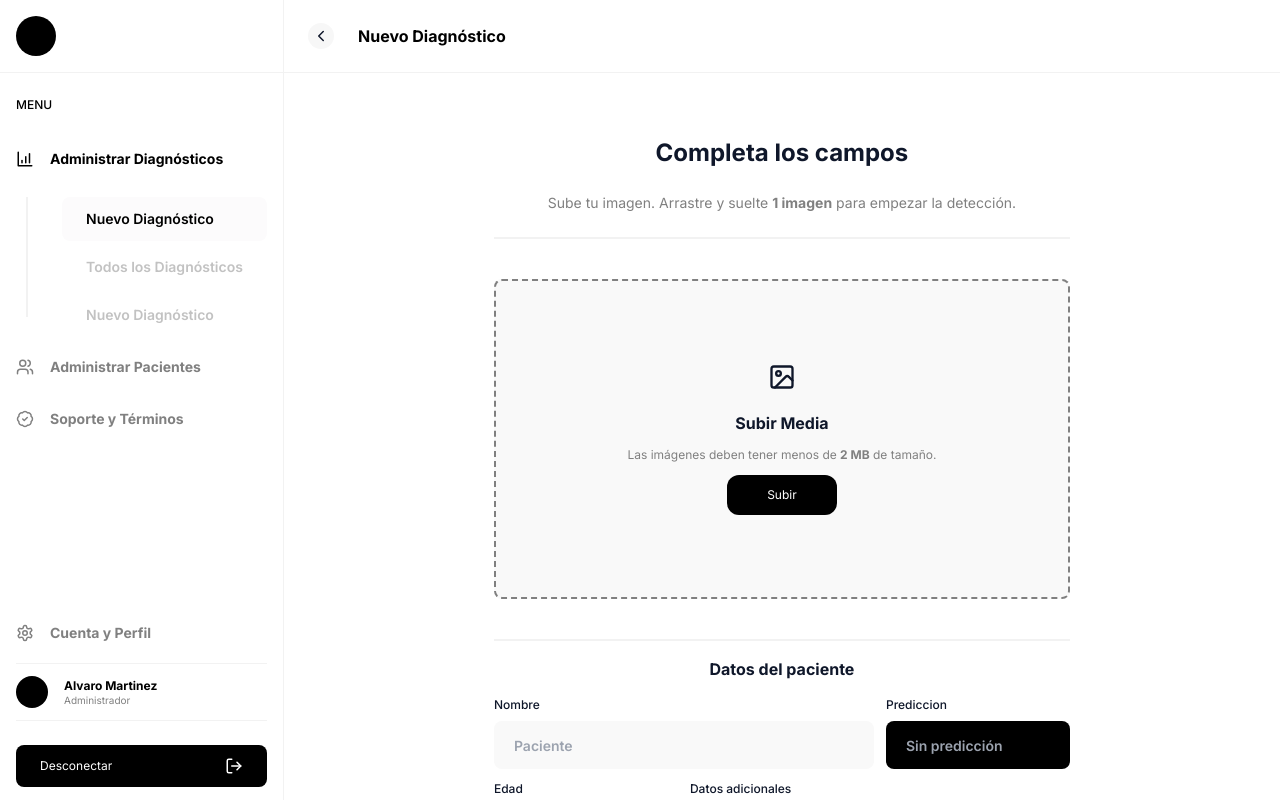
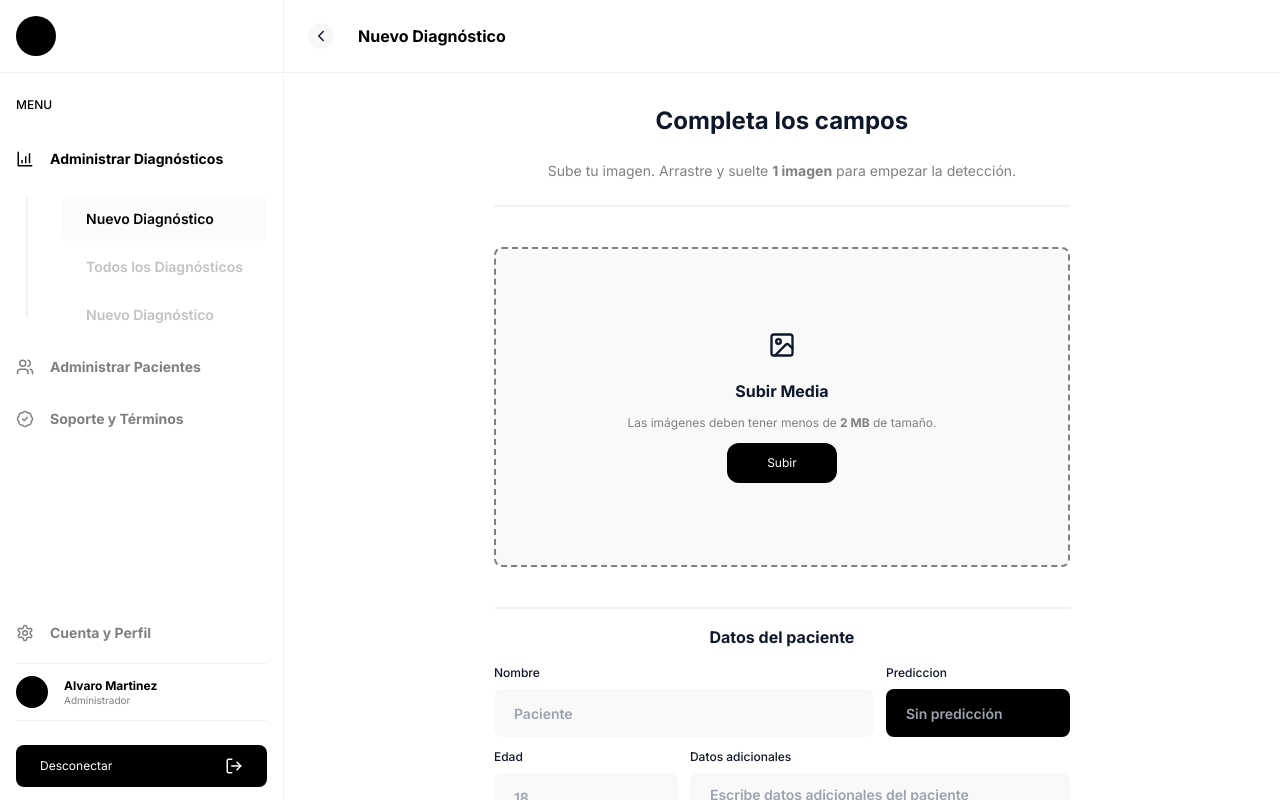
Before and after one commit to omgismartinez/eye, a Next.js app: page /new in a window 1280 px wide. Shown: the top 800 px of the page. Built offline with nearby package versions, Linux system fonts and the light colour scheme.

Commit message:
🌌 refactor (new): html structure

```diff
--- a/app/new/page.tsx
+++ b/app/new/page.tsx
@@ -3,9 +3,8 @@ import Header from '@/components/header'
 
 export default function New() {
     return (
-        <main className='px-4 py-2'>
-            <div className='max-w-xl mx-auto'>
-                <section className='my-6'>
+        <main>
+            <section className='max-w-xl mx-auto'>
                 <Header
                     title='Completa los campos'
                     subtitle={<>Sube tu imagen. Arrastre y suelte <strong>1 imagen</strong> para empezar la detección.</>}
@@ -92,7 +91,6 @@ export default function New() {
                     </div>
                 </form>
             </section>
-            </div>
         </main>
     )
 }
```
Lines whose indentation alone changed are shown as unchanged.
